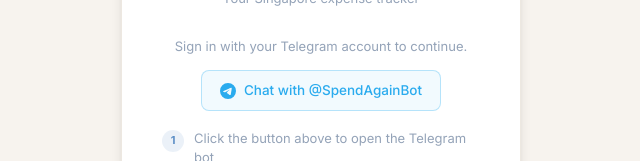
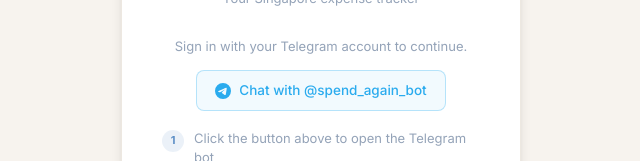
Before and after one commit to trashkhen/Spend-Again, a React (Vite) app in the folder apps/dashboard/: page /login in a window 1280 px wide. Shown: the part 369-530 px from the top of the page, without its empty margins (319-959 px from the left). Built offline with nearby package versions, Linux system fonts and the light colour scheme; no server answers.

Commit message:
fix: rename bot references from spend_again_dev_bot to spend_again_bot
Updates hardcoded fallback in Login.tsx and Welcome.tsx.

Co-Authored-By: Claude Sonnet 4.6 <noreply@anthropic.com>

```diff
--- a/apps/dashboard/src/pages/Login.tsx
+++ b/apps/dashboard/src/pages/Login.tsx
@@ -1,7 +1,7 @@
 import { Navigate } from 'react-router-dom'
 import { useAuth } from '../hooks/useAuth'
 
-const BOT_NAME = import.meta.env['VITE_TELEGRAM_BOT_NAME'] ?? 'SpendAgainBot'
+const BOT_NAME = import.meta.env['VITE_TELEGRAM_BOT_NAME'] ?? 'spend_again_bot'
 const DEV_MODE = import.meta.env['VITE_DEV_MODE'] === 'true'
 
 export function Login() {
--- a/apps/dashboard/src/pages/Welcome.tsx
+++ b/apps/dashboard/src/pages/Welcome.tsx
@@ -1,7 +1,7 @@
 import { useNavigate } from 'react-router-dom'
 import { isAuthenticated } from '../lib/auth'
 
-const BOT_NAME = import.meta.env['VITE_TELEGRAM_BOT_NAME'] ?? 'SpendAgainBot'
+const BOT_NAME = import.meta.env['VITE_TELEGRAM_BOT_NAME'] ?? 'spend_again_bot'
 
 export function Welcome() {
   const navigate = useNavigate()
```
